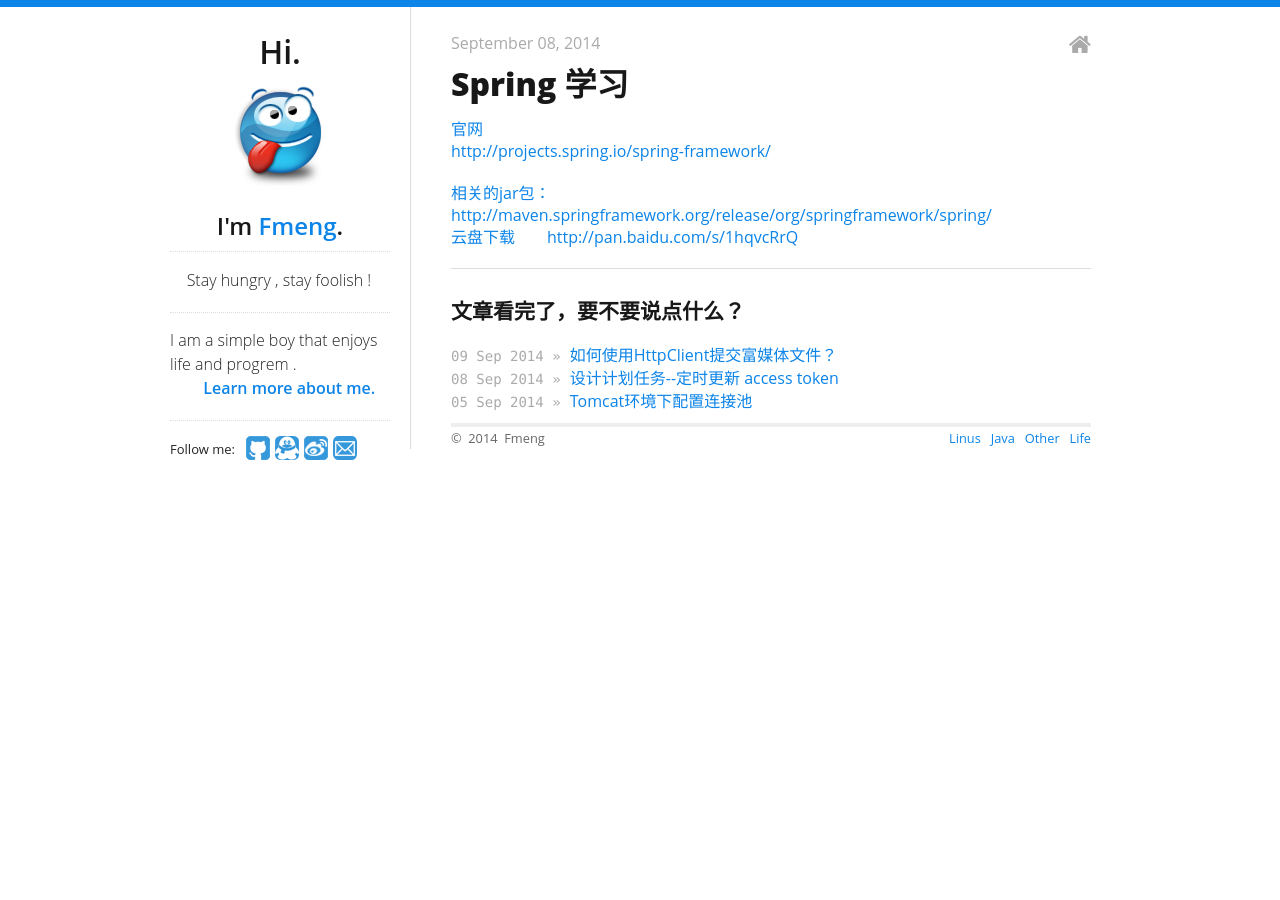
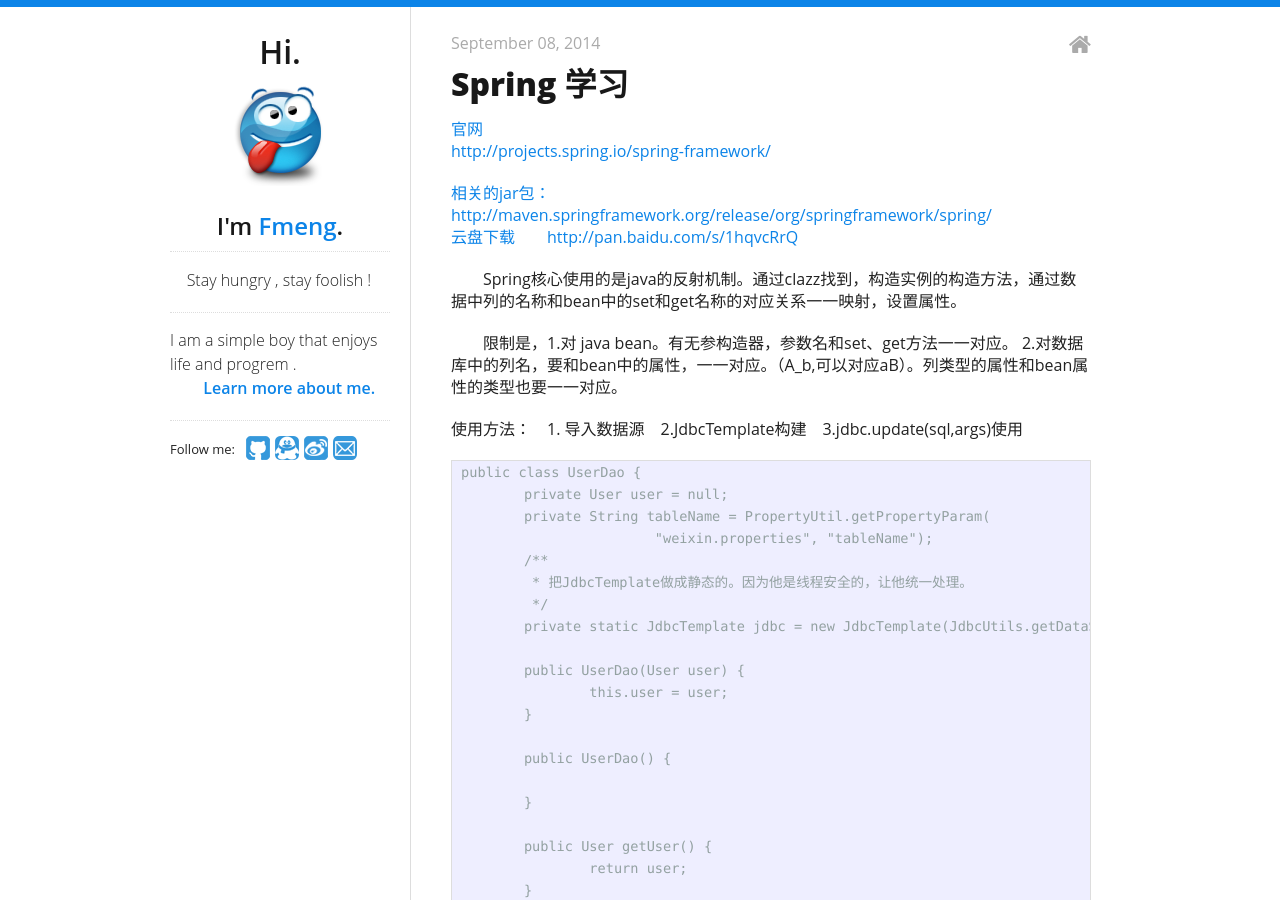
Before and after one commit to fmeng/fmeng.github.io, a Jekyll site: the page built from _posts/2014-09-08-spring-1.md, in a window 1280 px wide and 900 px high. Built offline with Jekyll 4.4.1, drawn with Linux system fonts in a browser that asks for light colours; Markdown is read by kramdown in place of the engine named in the settings; comment, search, counter and statistics services are not loaded; some of the changed text lies outside the part shown.

Commit message:
spring补充内容

```diff
--- a/_posts/2014-09-08-spring-1.md
+++ b/_posts/2014-09-08-spring-1.md
@@ -11,3 +11,72 @@
 [相关的jar包：](#)<br/>
 [http://maven.springframework.org/release/org/springframework/spring/](http://maven.springframework.org/release/org/springframework/spring/)<br/>
 [云盘下载](#)&emsp;&emsp;[http://pan.baidu.com/s/1hqvcRrQ](http://pan.baidu.com/s/1hqvcRrQ)
+
+&emsp;&emsp;Spring核心使用的是java的反射机制。通过clazz找到，构造实例的构造方法，通过数据中列的名称和bean中的set和get名称的对应关系一一映射，设置属性。
+
+&emsp;&emsp;限制是，1.对 java bean。有无参构造器，参数名和set、get方法一一对应。
+2.对数据库中的列名，要和bean中的属性，一一对应。（A_b,可以对应aB）。列类型的属性和bean属性的类型也要一一对应。
+
+使用方法：&emsp;1. 导入数据源&emsp;2.JdbcTemplate构建&emsp;3.jdbc.update(sql,args)使用
+
+
+
+	public class UserDao {
+		private User user = null;
+		private String tableName = PropertyUtil.getPropertyParam(
+				"weixin.properties", "tableName");
+		/**
+		 * 把JdbcTemplate做成静态的。因为他是线程安全的，让他统一处理。
+		 */
+		private static JdbcTemplate jdbc = new JdbcTemplate(JdbcUtils.getDataSource());
+
+		public UserDao(User user) {
+			this.user = user;
+		}
+
+		public UserDao() {
+
+		}
+
+		public User getUser() {
+			return user;
+		}
+
+		public void setUser(User user) {
+			this.user = user;
+		}
+
+		public int addUser() {
+			//INSERT INTO table_name (列1, 列2,...) VALUES (值1, 值2,....)
+			String sql = ""
+			Object[] args = new Object[]{};
+			return jdbc.update(sql,args);
+		}
+
+		public int deleteUser() {
+			//DELETE FROM 表名称 WHERE 列名称 = 值
+			String sql = "delete form " + tableName + " where weixinId = ?";
+			Object[] args = new Object[]{user.getWeixinId()};
+			return jdbc.update(sql,args);
+		}
+
+		public int UpdateUser() {
+			// UPDATE 表名称 SET 列名称 = 新值 WHERE 列名称 = 某值
+			String sql = "";
+			Object[] args = new Object[] {};
+			return jdbc.update(sql, args);
+		}
+
+		public User findUser(String weixinId) {
+			String sql = "";
+			Object[] args = new Object[] { weixinId };
+			User user = null;
+			try {
+				user = (User) jdbc.queryForObject(sql, args,
+						new BeanPropertyRowMapper(User.class));
+			} catch (Exception e) {
+				return user;
+			}
+			return user;
+		}
+	}
```
